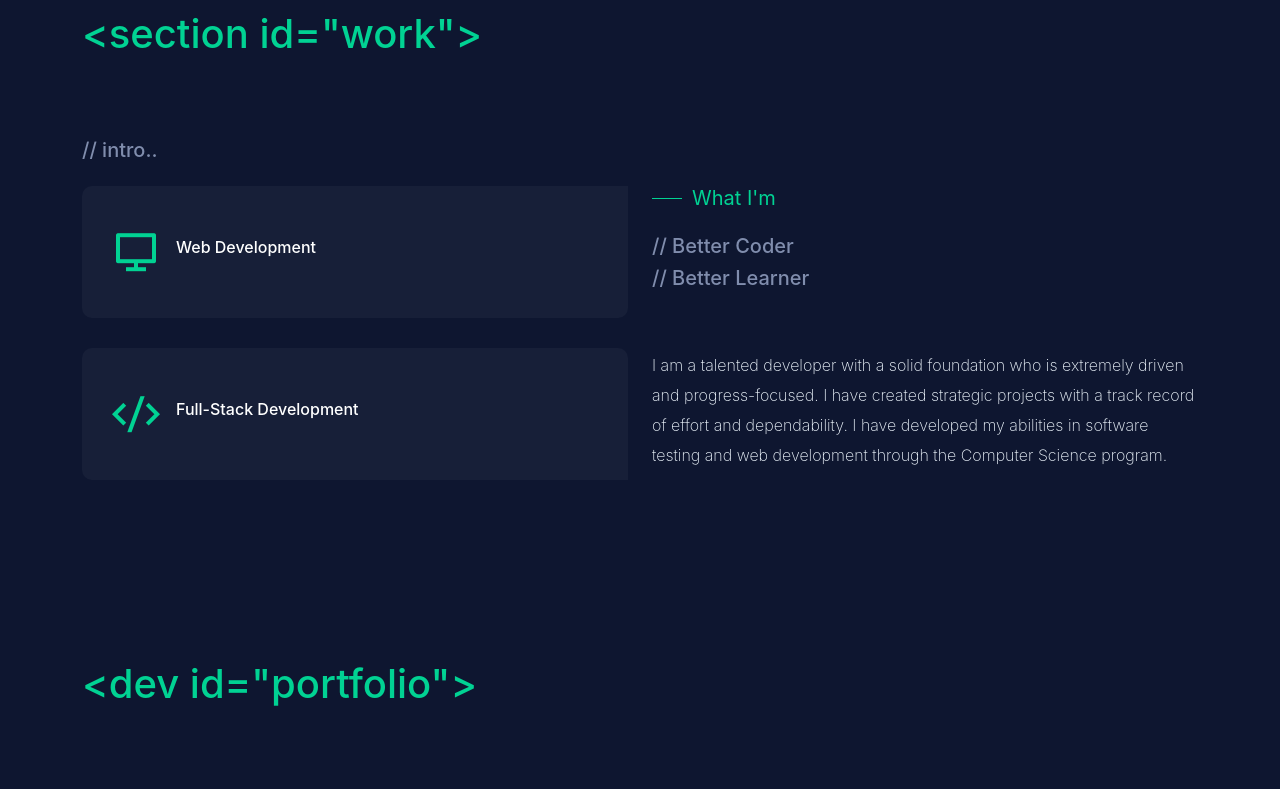
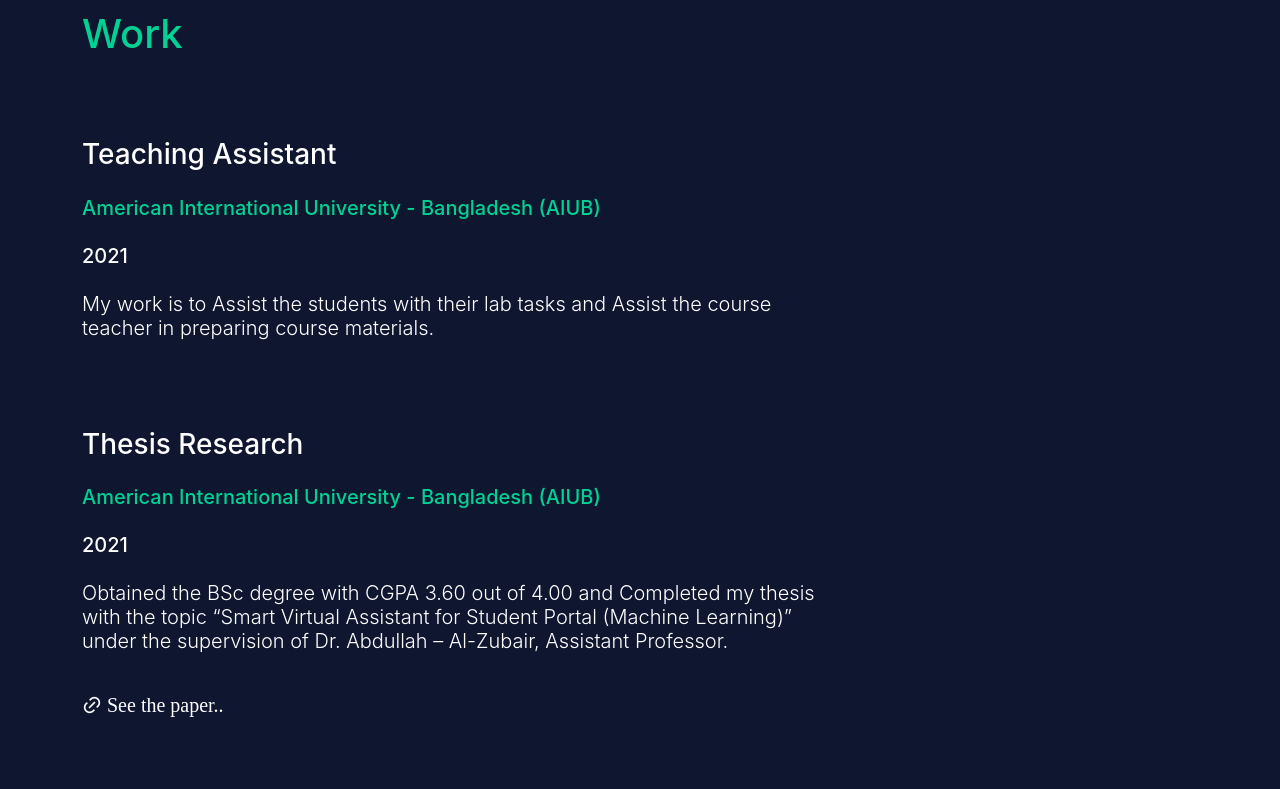
Before and after one commit to ahmedshakil29/nextjs-portfolio, a Next.js app: page / in a window 1280 px wide. Shown: the part 680-1469 px from the top of the page. Built offline with nearby package versions, Linux system fonts and the light colour scheme.

Commit message:
new update

```diff
--- a/components/UI/Qualification.jsx
+++ b/components/UI/Qualification.jsx
@@ -2,12 +2,20 @@ import React from "react";
 import classes from "../../styles/div.module.css";
 
 const Qualification = (props) => {
-  return <div>
-    <h3 className="mb-4 mt-4" style={{ color: "#white" }}>{props.institute}</h3>
-    <h5 className="mb-4" style={{ color: "#01d293" }}>{props.degree}</h5>
-    <h5 className="mb-4" style={{ color: "#White" }}>{props.year}</h5>
-    <h5 className={`${classes.about__self}`}>{props.des}</h5>
-  </div>;
+  return (
+    <div>
+      <h3 className="mb-4 mt-4" style={{ color: "#white" }}>
+        {props.degree}
+      </h3>
+      <h5 className="mb-4" style={{ color: "#01d293" }}>
+        {props.institute}
+      </h5>
+      <h5 className="mb-4" style={{ color: "#White" }}>
+        {props.year}
+      </h5>
+      <h5 className={`${classes.about__self}`}>{props.des}</h5>
+    </div>
+  );
 };
 
 export default Qualification;
--- a/components/UI/StartDiv.jsx
+++ b/components/UI/StartDiv.jsx
@@ -3,17 +3,21 @@ import classes from "../../styles/div.module.css";
 
 const StartDiv = (props) => {
   if (props.type === "section") {
-    return <h2 className={`${classes.start__section}`}>
-      {'<section id="'}
-      {props.title}
-      {'">'}
-    </h2>;
+    return (
+      <h2 className={`${classes.start__section}`}>
+        {/* {'<section id="'} */}
+        {props.title}
+        {/* {'">'} */}
+      </h2>
+    );
   } else {
-    return <h2 className={`${classes.start__div}`}>
-      {'<dev id="'}
-      {props.title}
-      {'">'}
-    </h2>;
+    return (
+      <h2 className={`${classes.start__div}`}>
+        {/* {'<dev id="'} */}
+        {props.title}
+        {/* {'">'} */}
+      </h2>
+    );
   }
 };
 
--- a/components/UI/Tools.jsx
+++ b/components/UI/Tools.jsx
@@ -23,38 +23,81 @@ const Tools = () => {
   return (
     <section id="tools">
       <Container>
-        <StartDiv title="tools" type="section" />
+        <StartDiv title="Tools" type="section" />
         <Row>
-          <h5 className="mb-4" style={{ color: "#808dad", paddingBottom:"40px" }}>{tools}</h5>
+          {/* <h5
+            className="mb-4"
+            style={{ color: "#808dad", paddingBottom: "40px" }}
+          >
+            {tools}
+          </h5> */}
 
           <Col lg="4" md="4" className={`${classes.testimonial__back}`}>
-          <h4 className="mb-4" style={{ color: "#01d293" }}>Back-End</h4>
-          <h5 className="mb-4" style={{ color: "White" }}>NodeJS</h5>
-          <h5 className="mb-4" style={{ color: "White" }}>ExpressJS</h5>
-          <h5 className="mb-4" style={{ color: "White" }}>PHP</h5>
-          <h5 className="mb-4" style={{ color: "White" }}>MongoDB</h5>
-          <h5 className="mb-4" style={{ color: "White" }}>MySQL</h5>
+            <h4 className="mb-4" style={{ color: "#01d293" }}>
+              Back-End
+            </h4>
+            <h5 className="mb-4" style={{ color: "White" }}>
+              NodeJS
+            </h5>
+            <h5 className="mb-4" style={{ color: "White" }}>
+              ExpressJS
+            </h5>
+            <h5 className="mb-4" style={{ color: "White" }}>
+              PHP
+            </h5>
+            <h5 className="mb-4" style={{ color: "White" }}>
+              MongoDB
+            </h5>
+            <h5 className="mb-4" style={{ color: "White" }}>
+              MySQL
+            </h5>
           </Col>
 
           <Col lg="4" md="4" className={`${classes.testimonial__font}`}>
-          <h4 className="mb-4" style={{ color: "#01d293" }}>Front-End</h4>
+            <h4 className="mb-4" style={{ color: "#01d293" }}>
+              Front-End
+            </h4>
 
-          <h5 className="mb-4" style={{ color: "White" }}>ReactJS</h5>
-          <h5 className="mb-4" style={{ color: "White" }}>NextJS</h5>
-          <h5 className="mb-4" style={{ color: "White" }}>Redux</h5>
-          <h5 className="mb-4" style={{ color: "White" }}>SAAS</h5>
-          <h5 className="mb-4" style={{ color: "White" }}>CSS</h5>
-          <h5 className="mb-4" style={{ color: "White" }}>HTML</h5>
-          <h5 className="mb-4" style={{ color: "White" }}>Material UI </h5>
-          <h5 className="mb-4" style={{ color: "White" }}>Ant Design</h5>
+            <h5 className="mb-4" style={{ color: "White" }}>
+              ReactJS
+            </h5>
+            <h5 className="mb-4" style={{ color: "White" }}>
+              NextJS
+            </h5>
+            <h5 className="mb-4" style={{ color: "White" }}>
+              Redux
+            </h5>
+            <h5 className="mb-4" style={{ color: "White" }}>
+              SAAS
+            </h5>
+            <h5 className="mb-4" style={{ color: "White" }}>
+              CSS
+            </h5>
+            <h5 className="mb-4" style={{ color: "White" }}>
+              HTML
+            </h5>
+            <h5 className="mb-4" style={{ color: "White" }}>
+              Material UI{" "}
+            </h5>
+            <h5 className="mb-4" style={{ color: "White" }}>
+              Ant Design
+            </h5>
           </Col>
 
           <Col lg="4" md="4" className={`${classes.testimonial__other}`}>
-          <h4 className="mb-4" style={{ color: "#01d293" }}>Others</h4>
+            <h4 className="mb-4" style={{ color: "#01d293" }}>
+              Others
+            </h4>
 
-          <h5 className="mb-4" style={{ color: "White" }}>TypeScripts</h5>
-          <h5 className="mb-4" style={{ color: "White" }}>Linux</h5>
-          <h5 className="mb-4" style={{ color: "White" }}>AJAX</h5>
+            <h5 className="mb-4" style={{ color: "White" }}>
+              TypeScripts
+            </h5>
+            <h5 className="mb-4" style={{ color: "White" }}>
+              Linux
+            </h5>
+            <h5 className="mb-4" style={{ color: "White" }}>
+              AJAX
+            </h5>
           </Col>
 
           {/* <Col lg="4" md="4">
@@ -141,7 +184,7 @@ const Tools = () => {
             </Slider>
           </Col> */}
         </Row>
-        <EndDiv type="section" />
+        {/* <EndDiv type="section" /> */}
       </Container>
     </section>
   );
--- a/components/UI/Work.jsx
+++ b/components/UI/Work.jsx
@@ -4,48 +4,50 @@ import SectionSubtitle from "./SectionSubtitle";
 import classes from "../../styles/services.module.css";
 import ServicesItem from "./ServicesItem";
 import StartDiv from "./StartDiv";
+import Qualification from "./Qualification";
+import Link from "next/link";
 
 const Work = () => {
   const intro = "// intro..";
   const Better1 = "// Better Coder";
   const Better2 = "// Better Learner";
+  const Seeitinaction = "// See it in action";
 
   return (
     <section id="work">
       <Container>
-        <Row>
-          <StartDiv title="work" type="section" />
-          {/* <p className="mb-4">// intro..</p> */}
-          <h5 className="mb-4" style={{color: "#808dad"}}>{intro}</h5>
-          <Col lg="6" md="6">
-            <div className={`${classes.services__container}`}>
-              <div>
-                {/* <ServicesItem title="App Development" icon="ri-apps-line" /> */}
+        {/* <Row> */}
+        <StartDiv title="Work" type="section" />
+        <Col lg="8" md="8">
+          <div className={`${classes.services__container}`}>
+            <Qualification
+              institute="  American International University - Bangladesh (AIUB) "
+              degree="Teaching Assistant "
+              year="2021"
+              des="My work is to Assist the students with their lab tasks and Assist the course teacher in preparing course materials."
+            />
+            <br></br>
+            <Qualification
+              institute="American International University - Bangladesh (AIUB)"
+              degree="Thesis Research "
+              year="2021"
+              des="Obtained the BSc degree with CGPA 3.60 out of 4.00 and
+            Completed my thesis with the topic “Smart Virtual Assistant for Student Portal (Machine Learning)”
+            under the supervision of Dr. Abdullah – Al-Zubair, Assistant Professor."
+            />
 
-                <ServicesItem title="Web Development" icon="ri-computer-line" />
+            <Link
+              style={{ textDecoration: "none" }}
+              // className={`${classes.about__link}`}
+              href="https://drive.google.com/file/d/1c6GrAfrnMsSTgXtESszRmzy5lIff1JWr/view?usp=share_link"
+              target="_blank"
+            >
+              <h5 className="mb-4 ri-link"> See the paper..</h5>
+            </Link>
+          </div>
+        </Col>
 
-                <ServicesItem title="Full-Stack Development" icon="ri-code-s-slash-line" />
-              </div>
-
-              {/* <ServicesItem
-                title="Full-Stack Development"
-                icon="ri-code-s-slash-line"
-              /> */}
-            </div>
-          </Col>
-
-          <Col lg="6" md="6" className={`${classes.service__title}`}>
-            <SectionSubtitle subtitle="What I&apos;m" />
-            {/* <h4 className="mb-0 mt-4">// Better Coder</h4>
-            <h4 className="mb-4">// Better Learner</h4> */}
-            <h5 className="mb-2 mt-4" style={{color: "#808dad"}}>{Better1}</h5>
-            <h5 className="mb-4" style={{color: "#808dad"}}>{Better2}</h5>
-            <p>
-              I am a talented developer with a solid foundation who is extremely driven and progress-focused. I have created strategic projects with a track record of effort and dependability.
-              I have developed my abilities in software testing and web development through the Computer Science program.
-            </p>
-          </Col>
-        </Row>
+        {/* </Row> */}
       </Container>
     </section>
   );
```
